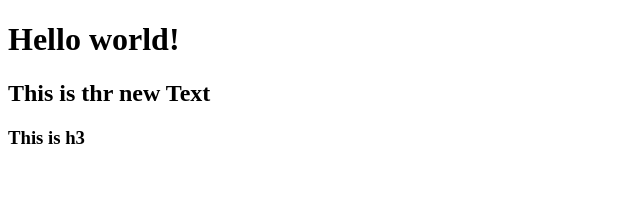
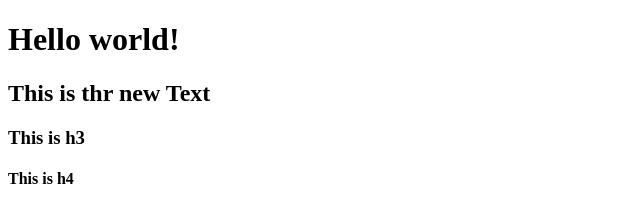
Before and after one commit to naftulish/stunning-happiness, a plain HTML site: page index.html in a window 1280 px wide. Shown: the full height of the page, 0-640 px from the left. Drawn offline with Linux system fonts and the light colour scheme.

Commit message:
Added the new H4 tag

```diff
--- a/index.html
+++ b/index.html
@@ -13,6 +13,7 @@
     <h1>Hello world!</h1>
     <h2>This is thr new Text</h2>
     <h3>This is h3</h3>
+    <h4>This is h4</h4>
 
 </body>
 
```
